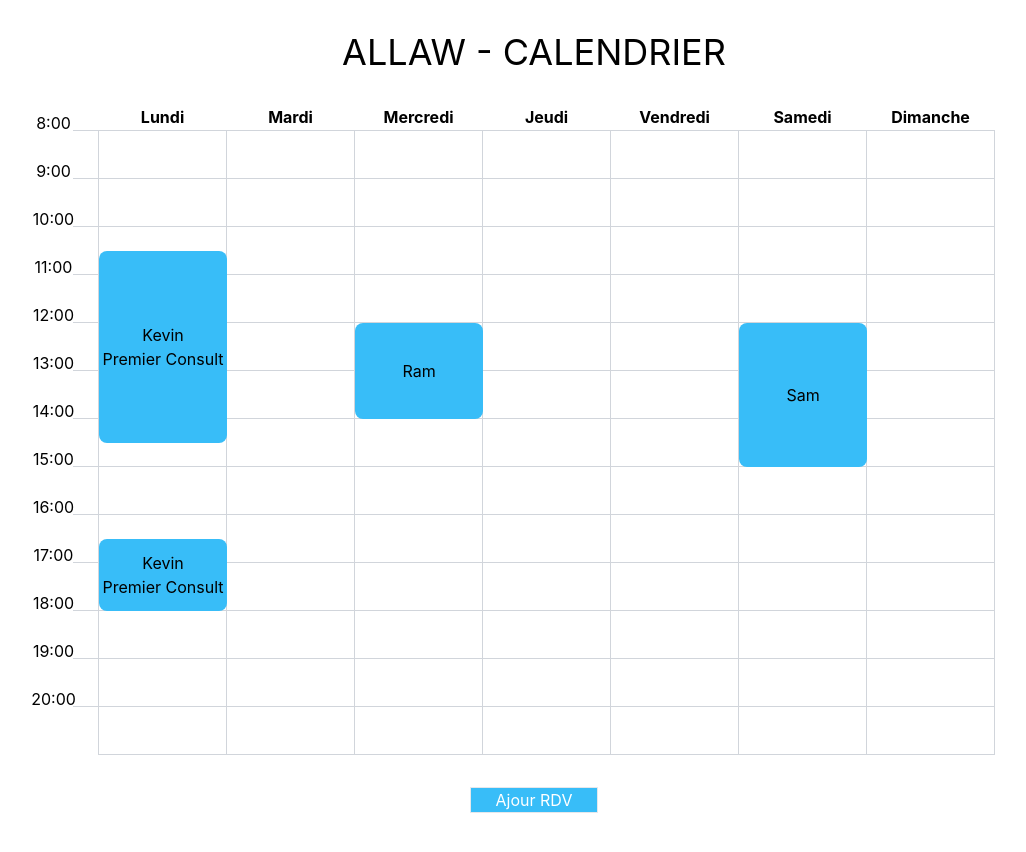
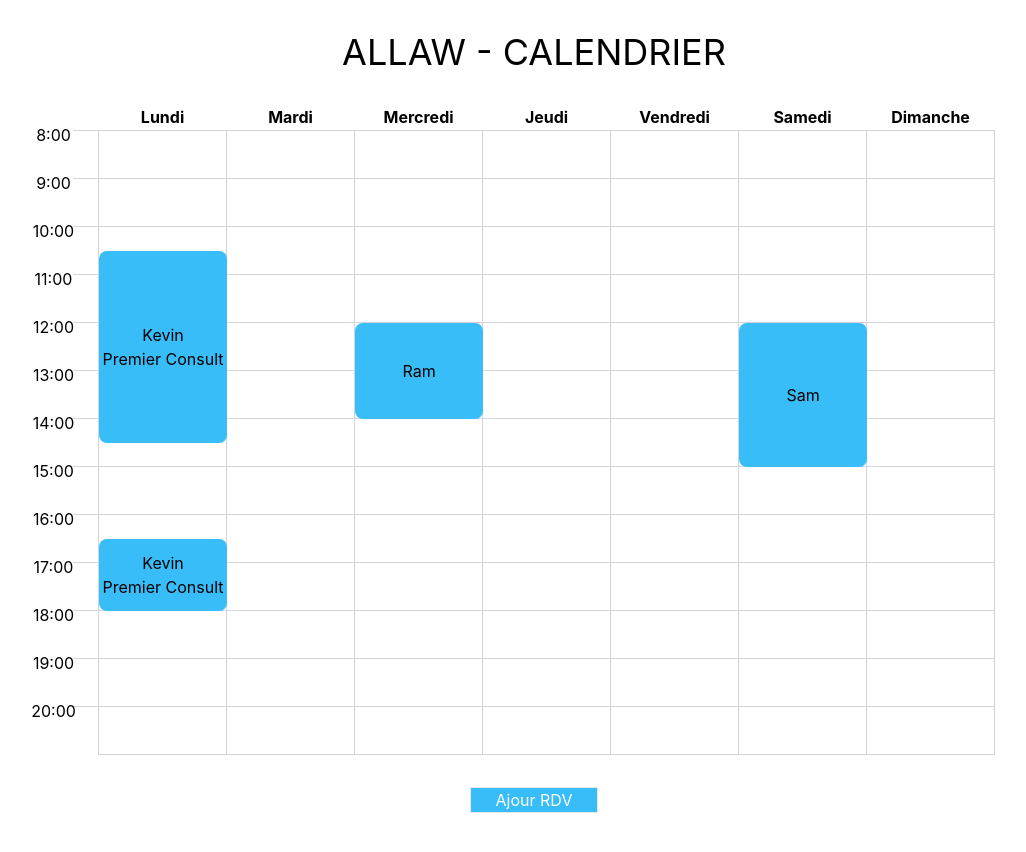
Before and after one commit to ranjit-t/Calender-MongoDB, a React (Create React App) app in the folder client/: page / in a window 1280 px wide. Shown: the top 852 px of the page, without its empty margins (106-1132 px from the left). Built offline with nearby package versions, Linux system fonts and the light colour scheme; no server answers.

Commit message:
suitable cell height

```diff
--- a/client/src/Components/Calender.js
+++ b/client/src/Components/Calender.js
@@ -66,7 +66,7 @@ const Calendar = () => {
                 className="border-t border-gray-300 p-2"
                 style={{ width: "2vw", height: "6vh" }}
               >
-                <div style={{ marginTop: "-5.5vh", marginLeft: "-5vw" }}>
+                <div style={{ marginTop: "-4vh", marginLeft: "-5vw" }}>
                   {hour}:00
                 </div>
               </td>
```
